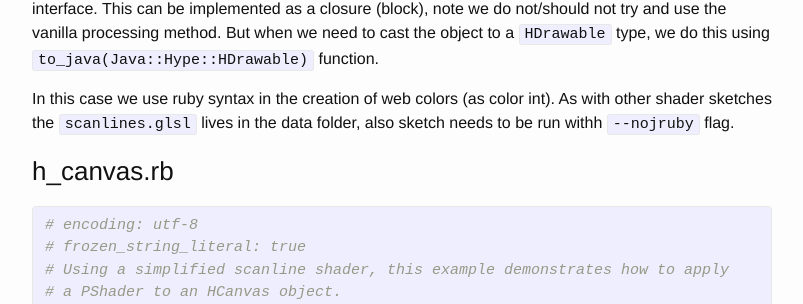
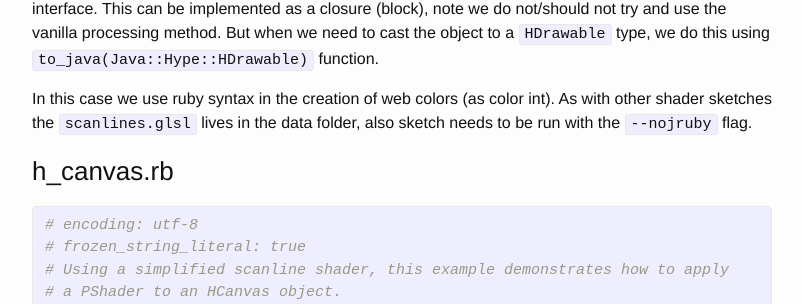
Before and after one commit to monkstone/monkstone.github.com, a Jekyll site: the page built from _posts/2016-04-22-hype_scanlines_glsl.md, in a window 1280 px wide and 900 px high, scrolled down 318 px. Shown: the part 146-450 px from the top of the window, without its empty margins (238-1041 px from the left). Built offline with Jekyll 4.4.1, drawn with Linux system fonts in a browser that asks for light colours.

```diff
--- a/_posts/2016-04-22-hype_scanlines_glsl.md
+++ b/_posts/2016-04-22-hype_scanlines_glsl.md
@@ -12,7 +12,7 @@ __A collection of classes that performs the heavy lifting so that you can create
 
 Unzip the library in the processing libraries folder, rename the folder `hype`, rename `distribution` folder to `library`, rename the `HYPE.jar` to `hype.jar`. Check that you can see the library from the processing-3.0.2 ide. Note that we can use snake case in place of camel case, for constants use `::` and not `.` to call. The important thing to learn from this sketch is how to implement the HCallback interface. This can be implemented as a closure (block), note we do not/should not try and use the vanilla processing method. But when we need to cast the object to a `HDrawable` type, we do this using `to_java(Java::Hype::HDrawable)` function.
 
-In this case we use ruby syntax in the creation of web colors (as color int).  As with other shader sketches the `scanlines.glsl` lives in the data folder, also sketch needs to be run withh `--nojruby` flag.
+In this case we use ruby syntax in the creation of web colors (as color int).  As with other shader sketches the `scanlines.glsl` lives in the data folder, also sketch needs to be run with the `--nojruby` flag.
 
 ### h_canvas.rb ###
 
```
